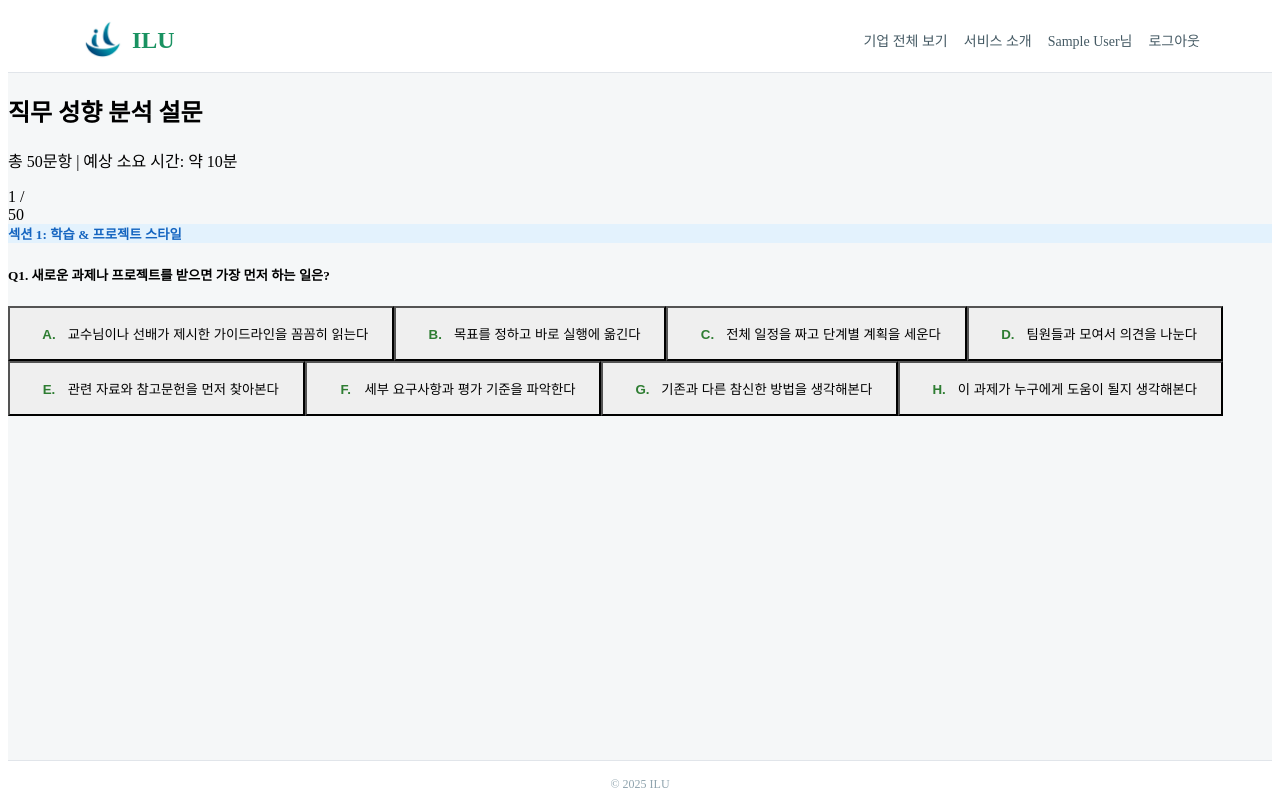
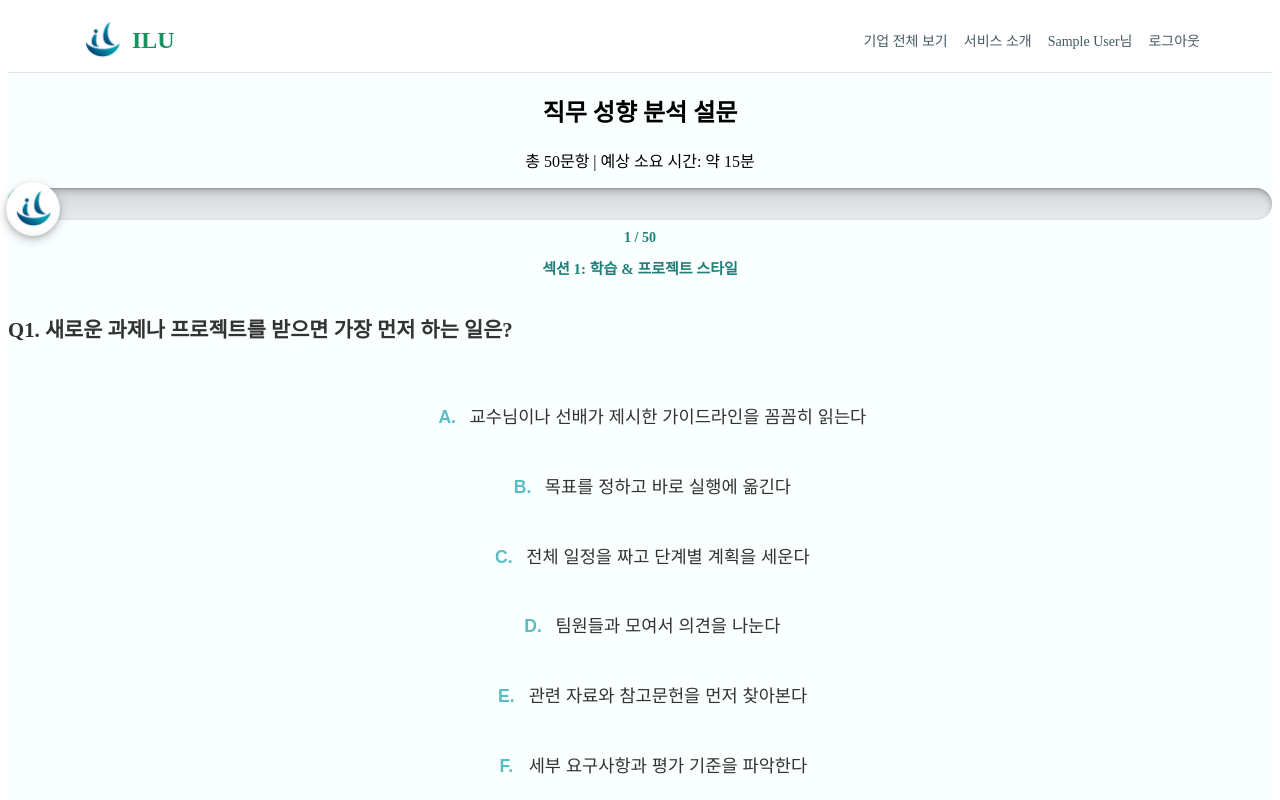
Before and after one commit to yooneverse/project_ILU, a Vue app in the folder ILU_service/: page /survey in a window 1280 px wide. Shown: the top 800 px of the page. Built offline with nearby package versions, Linux system fonts and the light colour scheme; sample sign-in values are in the browser's storage.

Commit message:
설문조사_업데이트_u1

```diff
--- a/ILU_service/src/App.vue
+++ b/ILU_service/src/App.vue
@@ -87,7 +87,7 @@ onMounted(() => {
   min-height: 100vh;
   display: flex;
   flex-direction: column;
-  background: #f5f7f8;
+  background: #FAFFFF;
 }
 
 .container {
--- a/ILU_service/src/views/SurveyView.vue
+++ b/ILU_service/src/views/SurveyView.vue
@@ -6,11 +6,13 @@
           <div class="card shadow">
             <div class="card-body p-5">
               <h2 class="text-center mb-4">직무 성향 분석 설문</h2>
-              <p class="text-center text-muted mb-4">
-                총 50문항 | 예상 소요 시간: 약 10분
+              <p v-if="!isComplete" class="text-center text-muted mb-4">
+                총 50문항 | 예상 소요 시간: 약 15분
               </p>
 
-              <div class="progress mb-4">
+              <!-- 진행바 (로고 애니메이션) -->
+              <div v-if="!isComplete" class="progress-container mb-4">
+                <div class="progress">
                   <div
                     class="progress-bar bg-success"
                     role="progressbar"
@@ -19,44 +21,52 @@
                     aria-valuemin="0"
                     aria-valuemax="100"
                   >
+                  </div>
+                </div>
+                <div class="progress-logo" :style="{ left: progressPercent + '%' }">
+                  <img src="/ilu_logo.jpg" alt="ILU" class="logo-icon" />
+                </div>
+                <div class="progress-text">
                   {{ currentQuestion + 1 }} / {{ questions.length }}
                 </div>
               </div>
 
+              <!-- 설문 진행 중 -->
               <div v-if="!isComplete">
                 <!-- 섹션 표시 -->
-                <div class="alert alert-info mb-3">
-                  <small><strong>{{ getCurrentSection() }}</strong></small>
+                <div class="section-title text-center mb-4">
+                  <strong>{{ getCurrentSection() }}</strong>
                 </div>
 
-                <h5 class="mb-4">{{ questions[currentQuestion].text }}</h5>
+                <h5 class="mb-4 question-text">{{ questions[currentQuestion].text }}</h5>
 
-                <div class="d-grid gap-2">
+                <div class="d-grid gap-5">
                   <button
                     v-for="(option, index) in questions[currentQuestion].options"
                     :key="index"
                     @click="selectAnswer(option.value)"
-                    class="btn btn-outline-success btn-lg text-start option-btn"
+                    class="btn btn-lg text-start option-btn"
                   >
                     <span class="option-label">{{ String.fromCharCode(65 + index) }}.</span>
                     {{ option.text }}
                   </button>
                 </div>
-
-
               </div>
 
-              <div v-else class="text-center">
-                <div class="mb-4">
+              <!-- 완료 페이지 -->
+              <div v-else class="text-center py-4">
+                <div class="mb-4 text-center">
                   <div class="completion-icon">✓</div>
-                  <h4 class="mb-3">분석이 완료되었습니다!</h4>
-                  <p class="text-muted">
+                  <h4 class="mb-3 text-center">분석이 완료되었습니다!</h4>
+                  <p class="text-muted text-center">
                     당신의 직무 성향 결과를 확인해보세요.
                   </p>
                 </div>
-                <button @click="goToResult" class="btn btn-success btn-lg px-5">
+                <div class="text-center">
+                  <button @click="goToResult" class="btn btn-lg result-btn">
                     결과 확인하기
                   </button>
+                </div>
               </div>
             </div>
           </div>
@@ -110,8 +120,6 @@ const nextQuestion = () => {
   }
 }
 
-// ✅ previousQuestion 함수 삭제됨
-
 const completesurvey = () => {
   isComplete.value = true
   saveResult()
@@ -161,40 +169,176 @@ const goToResult = () => {
 </script>
 
 <style scoped>
+/* ==================== 진행바 스타일 ==================== */
+
+/* 진행바 컨테이너 */
+.progress-container {
+  position: relative;
+  height: 45px;
+  margin-bottom: 1.5rem;
+}
+
+/* 진행바 */
+.progress {
+  height: 32px;
+  background: linear-gradient(to bottom, #d0d4d8, #e9ecef);
+  border-radius: 16px;
+  overflow: visible;
+  box-shadow: inset 0 3px 6px rgba(0, 0, 0, 0.2),
+              inset 0 1px 2px rgba(0, 0, 0, 0.15);
+}
+
+.progress-bar {
+  height: 32px;
+  transition: width 0.3s ease;
+  border-radius: 16px;
+  box-shadow: 0 2px 4px rgba(0, 0, 0, 0.1),
+              inset 0 -2px 4px rgba(0, 0, 0, 0.1),
+              inset 0 2px 2px rgba(255, 255, 255, 0.3);
+  background: linear-gradient(to bottom, #5fd3c7, #2fa19a);
+}
+
+/* 로고 아이콘 */
+.progress-logo {
+  position: absolute;
+  top: -6px;
+  transform: translateX(-50%);
+  transition: left 0.3s ease;
+  z-index: 10;
+}
+
+.logo-icon {
+  width: 44px;
+  height: 44px;
+  border-radius: 50%;
+  background: white;
+  padding: 5px;
+  box-shadow: 0 4px 12px rgba(0, 0, 0, 0.2),
+              0 2px 4px rgba(0, 0, 0, 0.15),
+              inset 0 -2px 4px rgba(0, 0, 0, 0.05);
+  object-fit: contain;
+}
+
+/* 진행 텍스트 */
+.progress-text {
+  text-align: center;
+  margin-top: 10px;
+  font-size: 14px;
+  font-weight: 600;
+  color: #208079;
+}
+
+/* ==================== 옵션 버튼 스타일 ==================== */
+
 .option-btn {
-  padding: 1rem 1.5rem;
-  transition: all 0.2s;
-  border-width: 2px;
+  width: calc(100% - 120px);
+  margin: 0 60px;
+  display: block;
+  padding: 1.4rem 2rem 1.4rem 3rem;
+  transition: all 0.3s;
+  border: none;
+  border-radius: 20px;
+  background-color: transparent;
+  color: #333;
+  font-weight: 500;
+  font-size: 1.1rem;
+  text-align: center;
 }
 
 .option-btn:hover {
   transform: translateX(8px);
-  border-color: #2e7d32;
-  background-color: #e8f5e9;
+  background-color: #B3E5E9;
+  box-shadow: 0 4px 12px rgba(91, 189, 195, 0.25);
 }
 
 .option-label {
   display: inline-block;
-  width: 30px;
-  font-weight: 600;
-  color: #2e7d32;
+  width: 35px;
+  font-weight: 700;
+  font-size: 1.1rem;
+  color: #5BBDC3;
 }
+
+/* 버튼 컨테이너 */
+.d-grid {
+  display: grid;
+  grid-template-columns: 1fr;
+  width: 100%;
+}
+
+/* ==================== 완료 아이콘 스타일 ==================== */
 
 .completion-icon {
   width: 80px;
   height: 80px;
-  line-height: 80px;
+  display: flex;
+  align-items: center;
+  justify-content: center;
   margin: 0 auto 20px;
-  background: #2e7d32;
+  background: #5BBDC3;
   color: white;
   border-radius: 50%;
   font-size: 48px;
   font-weight: bold;
 }
 
-.alert-info {
-  background-color: #e3f2fd;
-  border-color: #90caf9;
-  color: #1565c0;
+/* ==================== 결과 확인 버튼 스타일 ==================== */
+
+.result-btn {
+  padding: 1rem 3rem;
+  border: none;
+  border-radius: 30px;
+  background-color: #B3E5E9;
+  color: #333;
+  font-weight: 600;
+  font-size: 1.1rem;
+  transition: all 0.3s;
+  box-shadow: 0 2px 8px rgba(91, 189, 195, 0.2);
+}
+
+.result-btn:hover {
+  background-color: #5BBDC3;
+  color: white;
+  transform: translateY(-2px);
+  box-shadow: 0 4px 12px rgba(91, 189, 195, 0.35);
+}
+
+
+/* ==================== 섹션 타이틀 스타일 ==================== */
+
+.section-title {
+  font-size: 15px;
+  color: #208079;
+  font-weight: 600;
+}
+
+/* ==================== 질문 텍스트 스타일 ==================== */
+
+.question-text {
+  font-size: 1.3rem;
+  font-weight: 600;
+  text-align: left;
+  color: #333;
+  line-height: 1.6;
+}
+/* ==================== 완료 페이지 중앙 정렬 ==================== */
+
+.text-center h2,
+.text-center h4,
+.text-center p {
+  text-align: center !important;
+}
+
+.text-center button,
+.text-center .btn {
+  display: inline-block !important;
+}
+
+.card-body h2 {
+  text-align: center !important;
+}
+
+.survey-view .text-center {
+  text-align: center !important;
 }
 </style>
```
Lines whose indentation alone changed are shown as unchanged.
